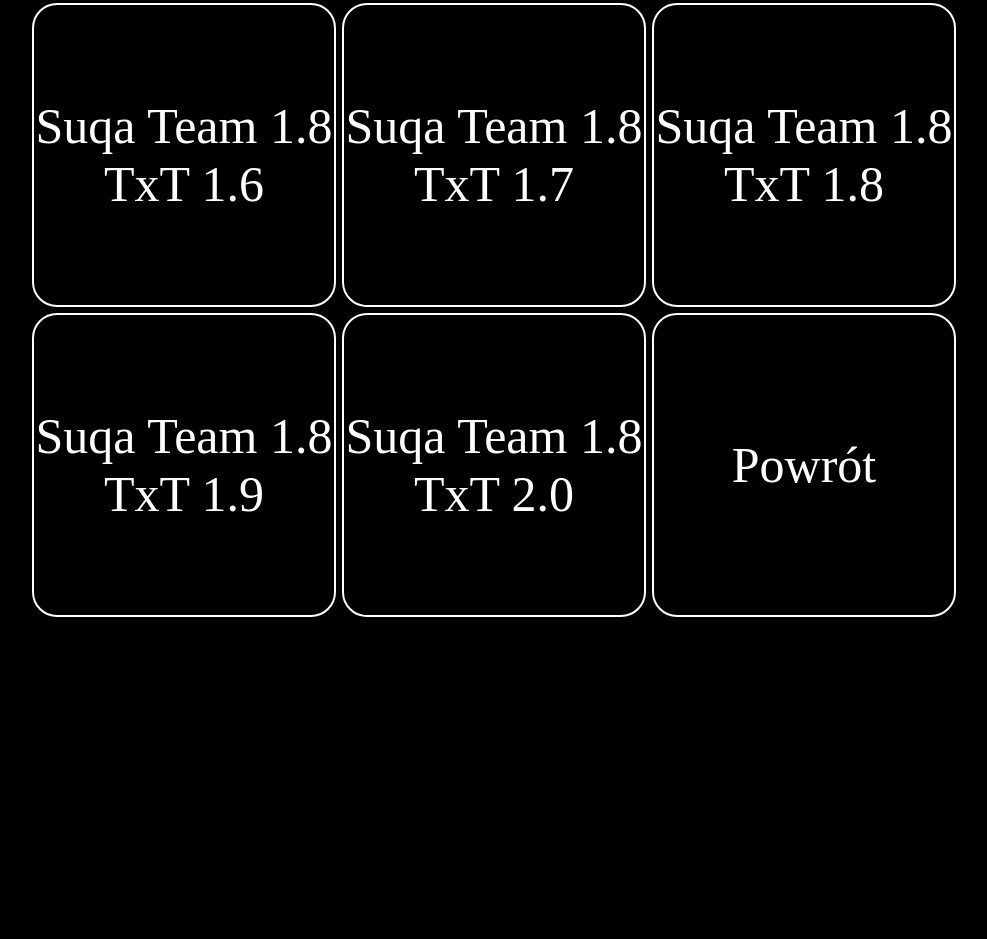
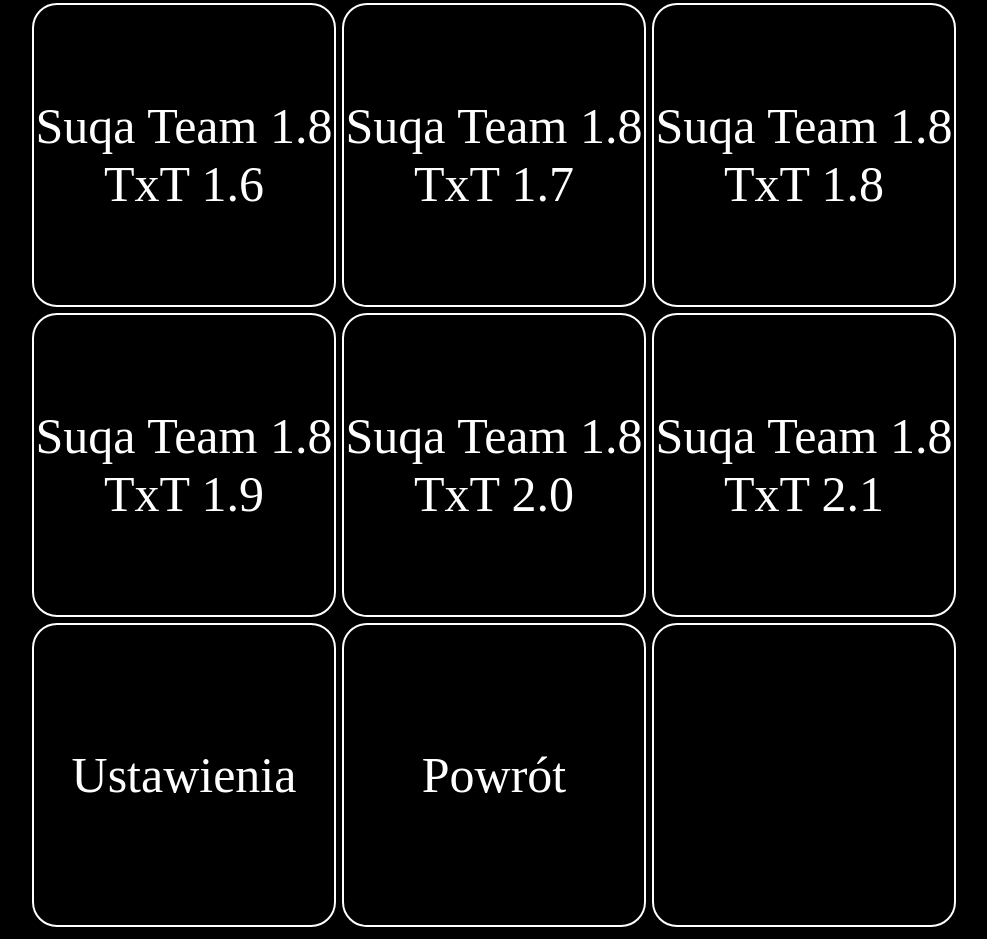
Before and after one commit to Suqet/SuqetTxT, a plain HTML site: page 1_8.html in a window 1280 px wide. Shown: the part 319-1258 px from the top of the page, without its empty margins (146-1133 px from the left). Before the commit the page ends 948 px from the top, so only its background shows below. Drawn offline with Linux system fonts and the light colour scheme.

Commit message:
Update 1_8.html

```diff
--- a/1_8.html
+++ b/1_8.html
@@ -24,7 +24,12 @@
                 <tr>
                     <td><a href="https://www.mediafire.com/file/6azlasdu9bdc1gp/%25C2%25A7bSuqa_Team_1.8_TxT_1.9.zip/file" target="_blank"><div class="txt">Suqa Team 1.8 TxT 1.9</div></a></td>
                     <td><a href="https://www.mediafire.com/file/2cbbckzrbr9efn2/%25C2%25A7bSuqa_Team_1.8_TxT_2.0.zip/file" target="_blank"><div class="txt">Suqa Team 1.8 TxT 2.0</div></a></td>
+                    <td><a href="https://www.mediafire.com/file/chb9t4bevv46n6t/%25C2%25A7bSuqa_Team_1.8_TxT_2.1.rar/file" target="_blank"><div class="txt">Suqa Team 1.8 TxT 2.1</div></a></td>
+                </tr>
+                <tr>
+                    <td><a href="https://www.mediafire.com/file/0ljjcu4jq48j3s4/Ustawienia.rar/file" target="_blank"><div class="txt">Ustawienia</div></a></td>
                     <td><a href="index.html"><div class="txt">Powrót</div></a></td>
+                    <td><a><div class="txt"></div></a></td>
                 </tr>
             </table>
         </div>
```
